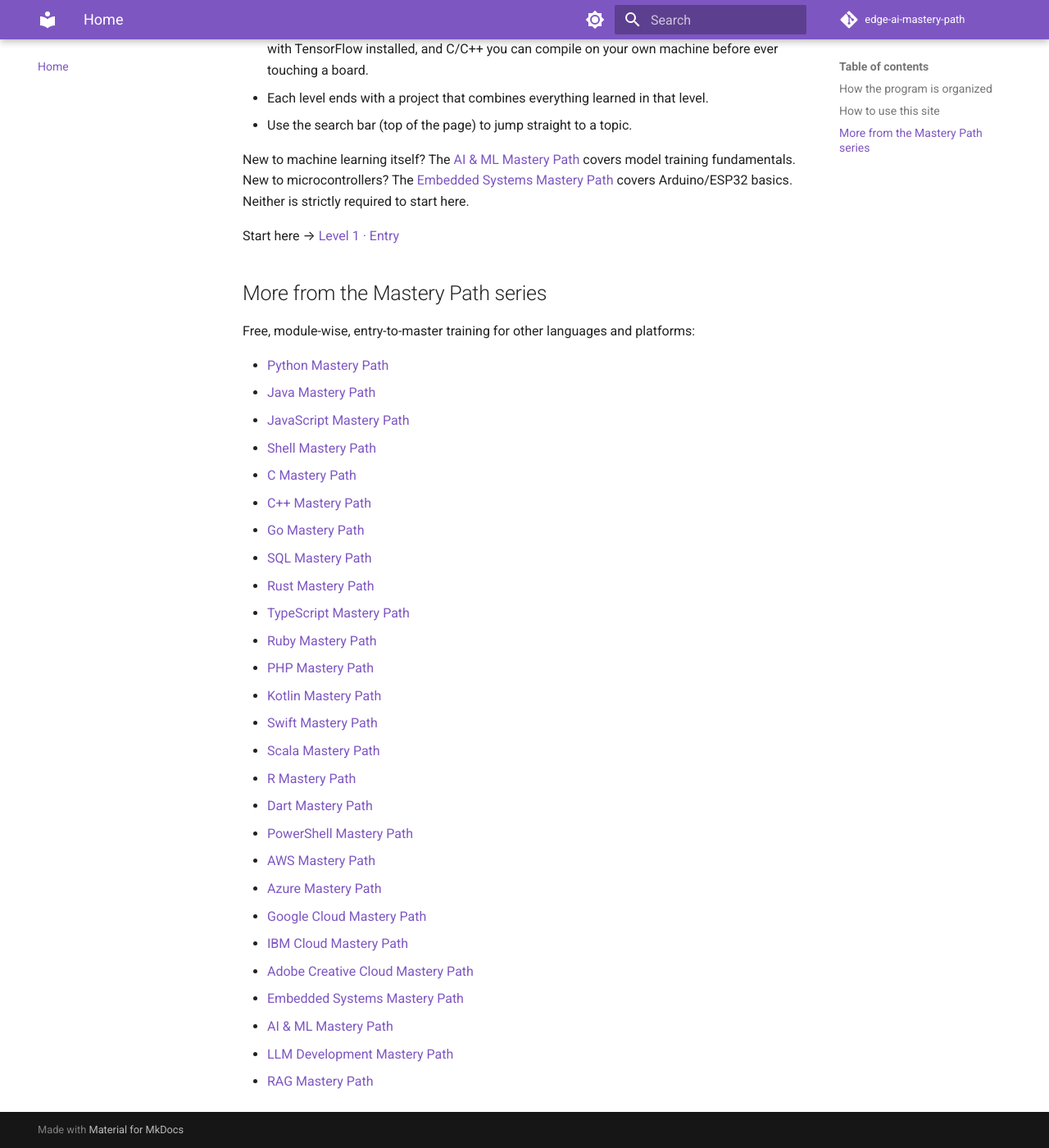
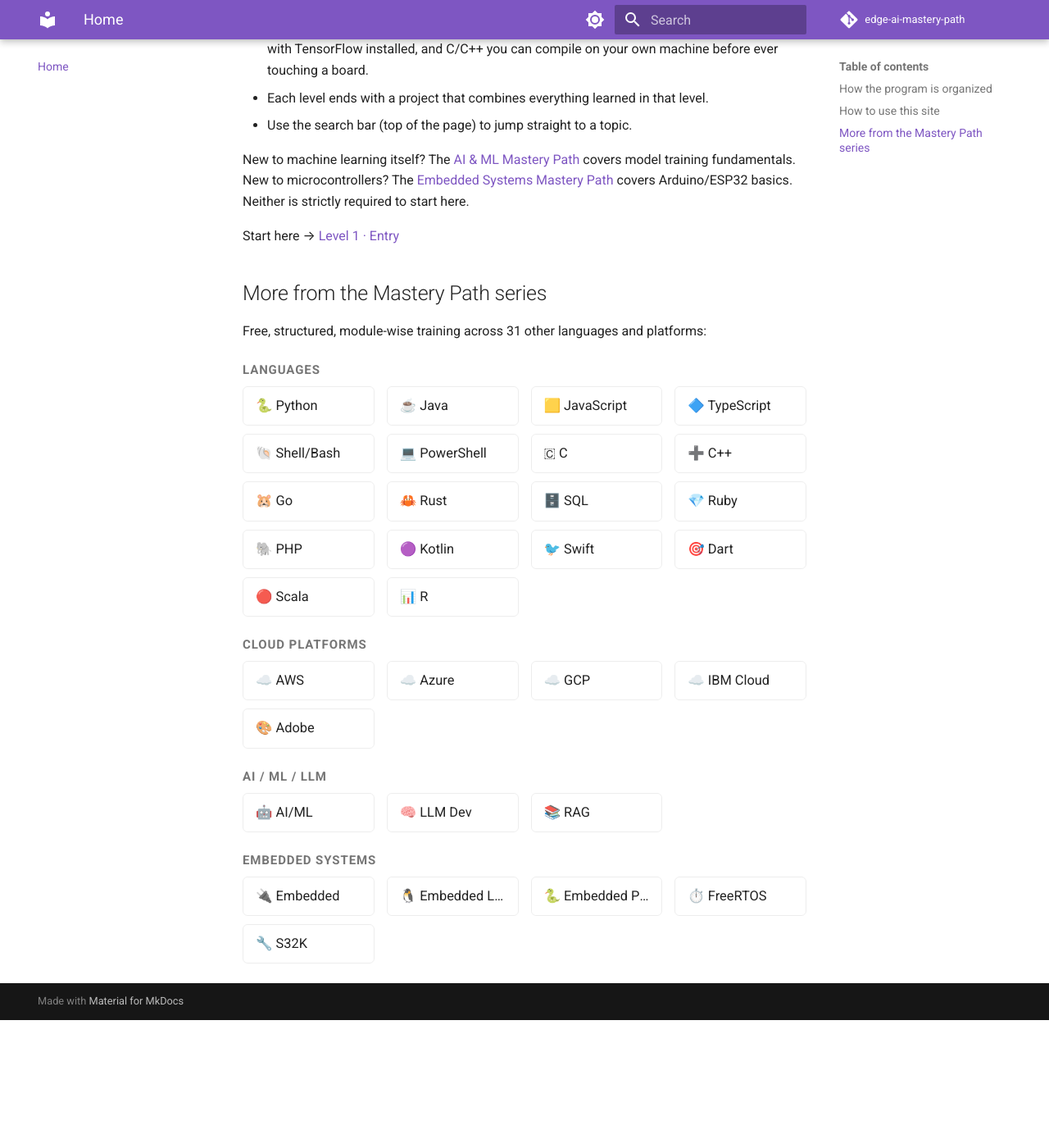
Before and after one commit to SIGILIPELLI/edge-ai-mastery-path, an MkDocs documentation site: the page built from docs/index.md, in a window 1280 px wide and 1400 px high, scrolled down 1014 px. Shown: the whole window at 82% size. Built offline with MkDocs 1.6.1 and Material for MkDocs 9.7.7, drawn with Linux system fonts in a browser that asks for light colours; comment, search, counter and statistics services are not loaded; after the commit the page ends 2258 px from its top, so only the background shows below that.

Commit message:
Update cross-links: multi-column grid across all Mastery Path sites
Co-Authored-By: Claude Sonnet 5 <noreply@anthropic.com>

```diff
--- a/docs/index.md
+++ b/docs/index.md
@@ -43,32 +43,50 @@ Start here → [Level 1 · Entry](level-1/index.md)
 
 ## More from the Mastery Path series
 
-Free, module-wise, entry-to-master training for other languages and platforms:
+Free, structured, module-wise training across 31 other languages and platforms:
 
-- [Python Mastery Path](https://sigilipelli.github.io/python-mastery-path/)
-- [Java Mastery Path](https://sigilipelli.github.io/java-mastery-path/)
-- [JavaScript Mastery Path](https://sigilipelli.github.io/javascript-mastery-path/)
-- [Shell Mastery Path](https://sigilipelli.github.io/shell-mastery-path/)
-- [C Mastery Path](https://sigilipelli.github.io/c-mastery-path/)
-- [C++ Mastery Path](https://sigilipelli.github.io/cpp-mastery-path/)
-- [Go Mastery Path](https://sigilipelli.github.io/go-mastery-path/)
-- [SQL Mastery Path](https://sigilipelli.github.io/sql-mastery-path/)
-- [Rust Mastery Path](https://sigilipelli.github.io/rust-mastery-path/)
-- [TypeScript Mastery Path](https://sigilipelli.github.io/typescript-mastery-path/)
-- [Ruby Mastery Path](https://sigilipelli.github.io/ruby-mastery-path/)
-- [PHP Mastery Path](https://sigilipelli.github.io/php-mastery-path/)
-- [Kotlin Mastery Path](https://sigilipelli.github.io/kotlin-mastery-path/)
-- [Swift Mastery Path](https://sigilipelli.github.io/swift-mastery-path/)
-- [Scala Mastery Path](https://sigilipelli.github.io/scala-mastery-path/)
-- [R Mastery Path](https://sigilipelli.github.io/r-mastery-path/)
-- [Dart Mastery Path](https://sigilipelli.github.io/dart-mastery-path/)
-- [PowerShell Mastery Path](https://sigilipelli.github.io/powershell-mastery-path/)
-- [AWS Mastery Path](https://sigilipelli.github.io/aws-mastery-path/)
-- [Azure Mastery Path](https://sigilipelli.github.io/azure-mastery-path/)
-- [Google Cloud Mastery Path](https://sigilipelli.github.io/gcp-mastery-path/)
-- [IBM Cloud Mastery Path](https://sigilipelli.github.io/ibm-cloud-mastery-path/)
-- [Adobe Creative Cloud Mastery Path](https://sigilipelli.github.io/adobe-mastery-path/)
-- [Embedded Systems Mastery Path](https://sigilipelli.github.io/embedded-mastery-path/)
-- [AI & ML Mastery Path](https://sigilipelli.github.io/ai-ml-mastery-path/)
-- [LLM Development Mastery Path](https://sigilipelli.github.io/llm-dev-mastery-path/)
-- [RAG Mastery Path](https://sigilipelli.github.io/rag-mastery-path/)
+<div class="mastery-grid-wrap">
+<p class="mastery-grid-category">Languages</p>
+<div class="mastery-grid">
+  <a href="https://sigilipelli.github.io/python-mastery-path/">🐍 Python</a>
+  <a href="https://sigilipelli.github.io/java-mastery-path/">☕ Java</a>
+  <a href="https://sigilipelli.github.io/javascript-mastery-path/">🟨 JavaScript</a>
+  <a href="https://sigilipelli.github.io/typescript-mastery-path/">🔷 TypeScript</a>
+  <a href="https://sigilipelli.github.io/shell-mastery-path/">🐚 Shell/Bash</a>
+  <a href="https://sigilipelli.github.io/powershell-mastery-path/">💻 PowerShell</a>
+  <a href="https://sigilipelli.github.io/c-mastery-path/">🇨 C</a>
+  <a href="https://sigilipelli.github.io/cpp-mastery-path/">➕ C++</a>
+  <a href="https://sigilipelli.github.io/go-mastery-path/">🐹 Go</a>
+  <a href="https://sigilipelli.github.io/rust-mastery-path/">🦀 Rust</a>
+  <a href="https://sigilipelli.github.io/sql-mastery-path/">🗄️ SQL</a>
+  <a href="https://sigilipelli.github.io/ruby-mastery-path/">💎 Ruby</a>
+  <a href="https://sigilipelli.github.io/php-mastery-path/">🐘 PHP</a>
+  <a href="https://sigilipelli.github.io/kotlin-mastery-path/">🟣 Kotlin</a>
+  <a href="https://sigilipelli.github.io/swift-mastery-path/">🐦 Swift</a>
+  <a href="https://sigilipelli.github.io/dart-mastery-path/">🎯 Dart</a>
+  <a href="https://sigilipelli.github.io/scala-mastery-path/">🔴 Scala</a>
+  <a href="https://sigilipelli.github.io/r-mastery-path/">📊 R</a>
+</div>
+<p class="mastery-grid-category">Cloud Platforms</p>
+<div class="mastery-grid">
+  <a href="https://sigilipelli.github.io/aws-mastery-path/">☁️ AWS</a>
+  <a href="https://sigilipelli.github.io/azure-mastery-path/">☁️ Azure</a>
+  <a href="https://sigilipelli.github.io/gcp-mastery-path/">☁️ GCP</a>
+  <a href="https://sigilipelli.github.io/ibm-cloud-mastery-path/">☁️ IBM Cloud</a>
+  <a href="https://sigilipelli.github.io/adobe-mastery-path/">🎨 Adobe</a>
+</div>
+<p class="mastery-grid-category">AI / ML / LLM</p>
+<div class="mastery-grid">
+  <a href="https://sigilipelli.github.io/ai-ml-mastery-path/">🤖 AI/ML</a>
+  <a href="https://sigilipelli.github.io/llm-dev-mastery-path/">🧠 LLM Dev</a>
+  <a href="https://sigilipelli.github.io/rag-mastery-path/">📚 RAG</a>
+</div>
+<p class="mastery-grid-category">Embedded Systems</p>
+<div class="mastery-grid">
+  <a href="https://sigilipelli.github.io/embedded-mastery-path/">🔌 Embedded</a>
+  <a href="https://sigilipelli.github.io/embedded-linux-mastery-path/">🐧 Embedded Linux</a>
+  <a href="https://sigilipelli.github.io/embedded-python-mastery-path/">🐍 Embedded Python</a>
+  <a href="https://sigilipelli.github.io/freertos-mastery-path/">⏱️ FreeRTOS</a>
+  <a href="https://sigilipelli.github.io/s32k-mastery-path/">🔧 S32K</a>
+</div>
+</div>
--- a/docs/stylesheets/extra.css
+++ b/docs/stylesheets/extra.css
@@ -11,3 +11,40 @@
   background: var(--md-primary-fg-color);
   color: var(--md-primary-bg-color);
 }
+
+/* mastery-grid cross-link styles */
+.mastery-grid-category {
+  font-weight: 600;
+  margin-top: 1.1rem;
+  margin-bottom: 0.4rem;
+  font-size: 0.75rem;
+  text-transform: uppercase;
+  letter-spacing: 0.06em;
+  color: var(--md-default-fg-color--light);
+}
+
+.mastery-grid {
+  display: grid;
+  grid-template-columns: repeat(auto-fill, minmax(160px, 1fr));
+  gap: 0.5rem 0.75rem;
+  margin: 0 0 1rem;
+}
+
+.mastery-grid a {
+  display: block;
+  padding: 0.5rem 0.75rem;
+  border: 1px solid var(--md-default-fg-color--lightest);
+  border-radius: 0.3rem;
+  text-decoration: none !important;
+  color: var(--md-default-fg-color) !important;
+  font-size: 0.82rem;
+  white-space: nowrap;
+  overflow: hidden;
+  text-overflow: ellipsis;
+  transition: background-color 0.15s ease, border-color 0.15s ease;
+}
+
+.mastery-grid a:hover {
+  background-color: var(--md-accent-fg-color--transparent);
+  border-color: var(--md-accent-fg-color);
+}
```
